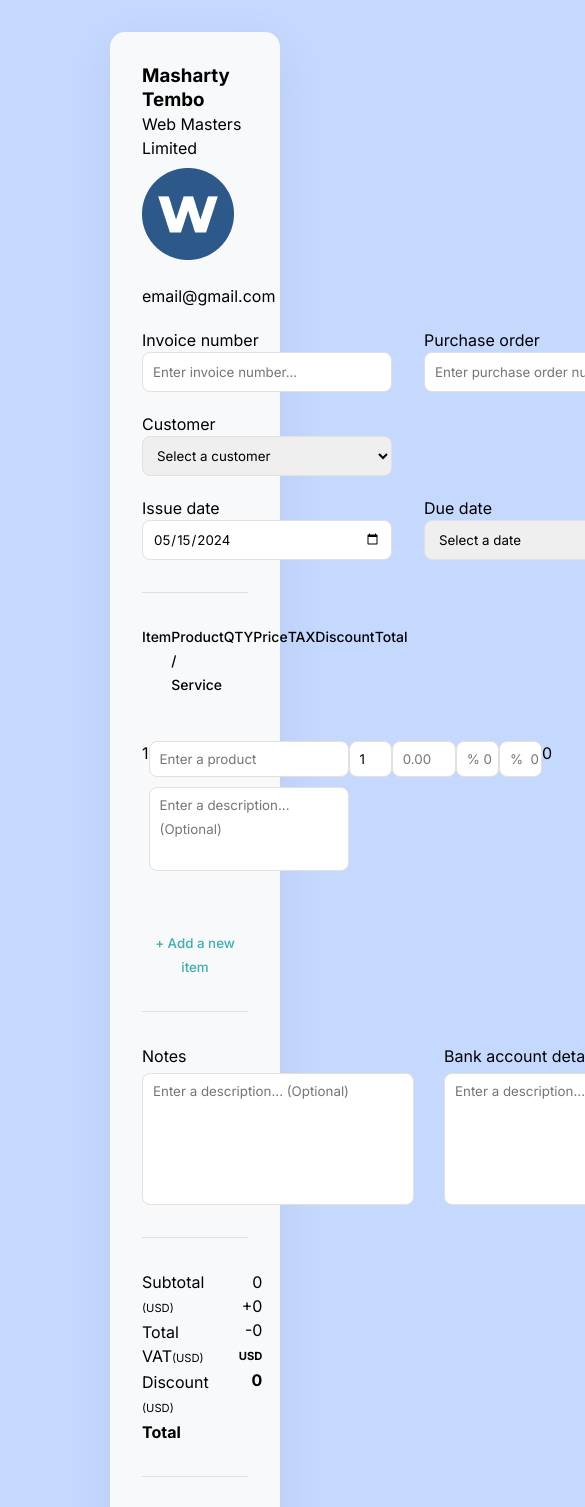
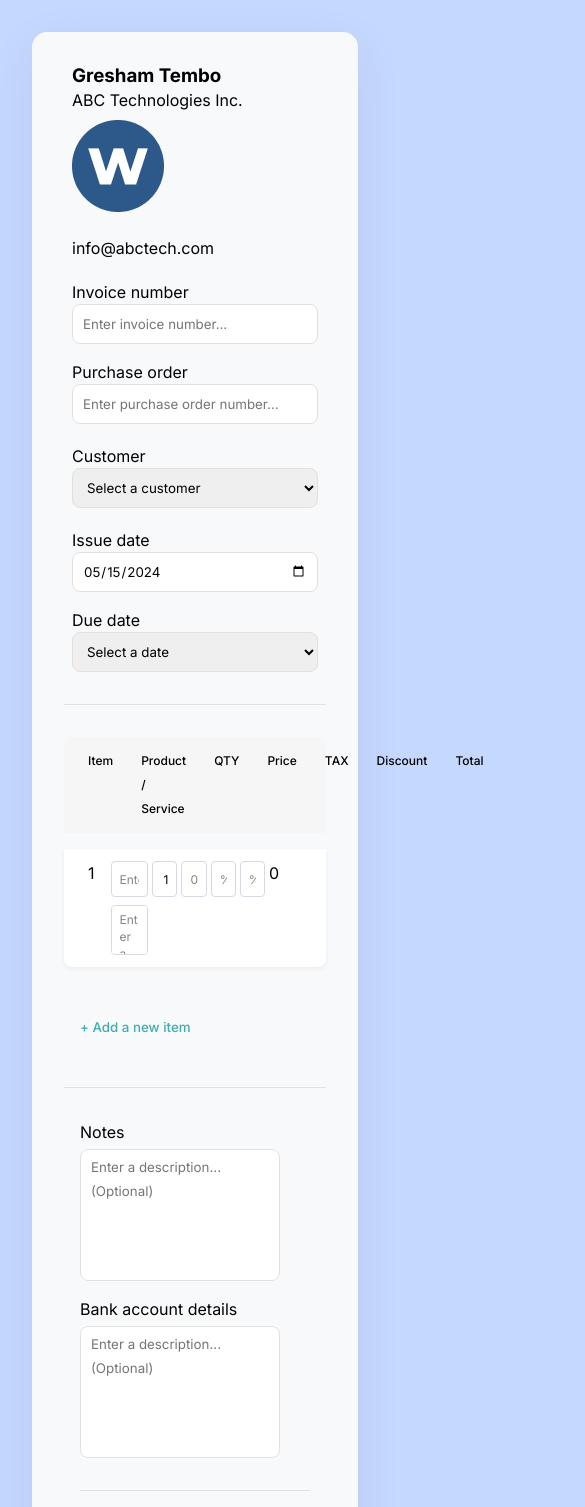
Before and after one commit to Gresham24/Invoice-Creator-App, a React (Vite) app: page / in a window 390 px wide. Shown: the top 1507 px of the page, 585 px wide, since content can reach past the window. Built offline with nearby package versions, Linux system fonts and the light colour scheme; what @react-pdf/renderer would draw is missing.

Commit message:
responsiveness tweaks

```diff
--- a/src/components/Form/FormHeader.jsx
+++ b/src/components/Form/FormHeader.jsx
@@ -1,4 +1,3 @@
-import React from "react";
 import { useField, useFormikContext } from "formik";
 import { companyDetails, customerDetails } from "../formData";
 import {
--- a/src/components/Form/FormLineItem.jsx
+++ b/src/components/Form/FormLineItem.jsx
@@ -1,4 +1,3 @@
-import React from "react";
 import { useField, useFormikContext } from "formik";
 import {
     StyledDescriptionRow,
@@ -83,7 +82,7 @@ const LineItem = ({ item, index, arrayHelpers }) => {
                     <StyledQtyTaxDiscInput
                         {...taxPercentageField}
                         onChange={handleChange}
-                        placeholder="% 0"
+                        placeholder="%0"
                     />
                     {errors.items?.[index]?.taxPercentage &&
                         touched.items?.[index]?.taxPercentage && (
@@ -96,7 +95,7 @@ const LineItem = ({ item, index, arrayHelpers }) => {
                     <StyledQtyTaxDiscInput
                         {...discountPercentageField}
                         onChange={handleChange}
-                        placeholder="%  0"
+                        placeholder="%0"
                     />
                     {errors.items?.[index]?.discountPercentage &&
                         touched.items?.[index]?.discountPercentage && (
--- a/src/components/PDFDocument.jsx
+++ b/src/components/PDFDocument.jsx
@@ -1,5 +1,5 @@
 import { companyDetails, customerDetails } from "./formData";
-import React from "react";
+// import React from "react";
 import {
     Document,
     Page,
--- a/src/components/formData.js
+++ b/src/components/formData.js
@@ -1,9 +1,9 @@
 export const companyDetails = {
-    name: "Masharty Tembo",
-    companyName: "Web Masters Limited",
+    name: "Gresham Tembo",
+    companyName: "ABC Technologies Inc.",
     companyLogo: "/webcoin_web logo.png",
-    companyAddress: "Riyadh 12345, Saudi Arabia",
-    companyEmail: "email@gmail.com",
+    companyAddress: "123 Main Road, Cape Town, 7441",
+    companyEmail: "info@abctech.com",
 };
 
 export const customerDetails = {
--- a/src/styles/Form.styles.js
+++ b/src/styles/Form.styles.js
@@ -12,6 +12,7 @@ export const StyledInput = styled.div`
     display: flex;
     flex-direction: column;
     align-items: start;
+    width: 100%;
     & span {
         color: ${colors.red};
         font-size: 0.8rem;
@@ -19,6 +20,7 @@ export const StyledInput = styled.div`
     & label {
         display: flex;
         flex-direction: column;
+        width: 100%;
     }
 `;
 
@@ -26,6 +28,7 @@ export const StyledDropdown = styled.div`
     display: flex;
     flex-direction: column;
     align-items: start;
+    width: 100%;
     & span {
         color: ${colors.red};
         font-size: 0.8rem;
@@ -42,66 +45,223 @@ export const StyledFormHeader = styled.div`
     display: flex;
     flex-direction: column;
     gap: 1.25rem;
+    padding: 0 1rem;
     & input,
     select {
-        width: 250px;
+        width: 100%;
         height: 40px;
         padding: 10px;
+    }
+
+    @media (max-width: 768px) {
+        padding: 0 0.5rem;
     }
 `;
 
 export const StyledInputsWrapper = styled.div`
     display: flex;
     gap: 2rem;
+    width: 100%;
+
+    @media (max-width: 768px) {
+        flex-direction: column;
+        gap: 1rem;
+    }
 `;
 
 export const StyledDescriptionHeaders = styled.div`
     display: grid;
     grid-template-columns: 0.5fr 2fr 1fr 1fr 1fr 1fr 1fr 0.5fr;
     grid-template-rows: repeat(1, 1fr);
-    grid-column-gap: auto;
-    margin-bottom: 2.75rem;
+    grid-column-gap: 1rem;
+    margin-bottom: 1rem;
     font-weight: 500;
     font-size: 14px;
+    padding: 1rem;
+    background-color: ${colors.mediumGray};
+    border-radius: 8px 8px 0 0;
+
+    & > div {
+        padding: 0 12px;
+    }
+
+    @media (max-width: 1024px) {
+        grid-template-columns: 0.5fr 1.5fr 0.8fr 0.8fr 0.8fr 0.8fr 0.8fr 0.5fr;
+        grid-column-gap: 0.5rem;
+    }
+
+    @media (max-width: 768px) {
+        grid-template-columns: 0.5fr 1.2fr 0.8fr 0.8fr 0.8fr 0.8fr 0.8fr 0.5fr;
+        padding: 0.75rem;
+        grid-column-gap: 0.25rem;
+        font-size: 12px;
+    }
 `;
 
 export const StyledDescriptionRow = styled.div`
     display: grid;
     grid-template-columns: 0.5fr 2fr 1fr 1fr 1fr 1fr 1fr 0.5fr;
     grid-template-rows: repeat(1, 1fr);
-    grid-column-gap: auto;
-    grid-row-gap: 60px;
-    margin-bottom: 3.75rem;
+    grid-column-gap: 1rem;
+    grid-row-gap: 1rem;
+    margin-bottom: 2rem;
+    padding: 1rem;
+    background-color: ${colors.white};
+    border-radius: 0 0 8px 8px;
+    box-shadow: 0 2px 4px rgba(0, 0, 0, 0.05);
+
+    & > div:first-child {
+        padding: 0 12px;
+    }
+
+    @media (max-width: 1024px) {
+        grid-template-columns: 0.5fr 1.5fr 0.8fr 0.8fr 0.8fr 0.8fr 0.8fr 0.5fr;
+        grid-column-gap: 0.5rem;
+    }
+
+    @media (max-width: 768px) {
+        grid-template-columns: 0.5fr 1.2fr 0.8fr 0.8fr 0.8fr 0.8fr 0.8fr 0.5fr;
+        padding: 0.75rem;
+        grid-column-gap: 0.25rem;
+    }
 `;
 
 export const StyledProductServiceInput = styled.input`
-    width: 200px;
+    width: 100%;
+    max-width: 200px;
+    height: 36px;
+    padding: 8px 12px;
+    border: 1px solid ${colors.borderGray};
+    border-radius: 4px;
+    font-size: 14px;
+    transition: border-color 0.2s ease;
+
+    &:focus {
+        outline: none;
+        border-color: ${colors.lightBlue};
+        box-shadow: 0 0 0 2px rgba(0, 123, 255, 0.1);
+    }
+
+    &::placeholder {
+        color: ${colors.gray};
+    }
+
+    @media (max-width: 768px) {
+        font-size: 12px;
+        padding: 6px 8px;
+    }
 `;
 
 export const StyledPriceInput = styled.input`
-    width: 4rem;
+    width: 100%;
+    max-width: 100px;
+    height: 36px;
+    padding: 8px 12px;
+    border: 1px solid ${colors.borderGray};
+    border-radius: 4px;
+    font-size: 14px;
+    text-align: right;
+    transition: border-color 0.2s ease;
+
+    &:focus {
+        outline: none;
+        border-color: ${colors.lightBlue};
+        box-shadow: 0 0 0 2px rgba(0, 123, 255, 0.1);
+    }
+
+    &::placeholder {
+        color: ${colors.gray};
+    }
+
+    @media (max-width: 768px) {
+        font-size: 12px;
+        padding: 6px 8px;
+        max-width: 80px;
+    }
 `;
 
 export const StyledQtyTaxDiscInput = styled.input`
-    width: 2.7rem;
+    width: 100%;
+    max-width: 50px;
+    height: 36px;
+    padding: 8px 12px;
+    border: 1px solid ${colors.borderGray};
+    border-radius: 4px;
+    font-size: 14px;
+    text-align: right;
+    transition: border-color 0.2s ease;
+
+    &:focus {
+        outline: none;
+        border-color: ${colors.lightBlue};
+        box-shadow: 0 0 0 2px rgba(0, 123, 255, 0.1);
+    }
+
+    &::placeholder {
+        color: ${colors.gray};
+    }
+
+    @media (max-width: 768px) {
+        font-size: 12px;
+        padding: 6px 8px;
+        max-width: 60px;
+    }
 `;
 
 export const StyledDescriptionTextarea = styled.textarea`
-    margin-top: 10px;
+    margin-top: 8px;
     resize: none;
-    width: 200px;
+    width: 100%;
+    max-width: 200px;
+    height: 60px;
+    padding: 8px 12px;
+    border: 1px solid ${colors.borderGray};
+    border-radius: 4px;
+    font-size: 14px;
+    line-height: 1.4;
+    transition: border-color 0.2s ease;
+
+    &:focus {
+        outline: none;
+        border-color: ${colors.lightBlue};
+        box-shadow: 0 0 0 2px rgba(0, 123, 255, 0.1);
+    }
+
+    &::placeholder {
+        color: ${colors.gray};
+    }
+
+    @media (max-width: 768px) {
+        font-size: 12px;
+        padding: 6px 8px;
+        height: 50px;
+        max-width: 150px;
+    }
 `;
 
 export const StyledDeleteButton = styled.button`
-    height: 1.5rem;
-    width: 1.5rem;
+    height: 32px;
+    width: 32px;
     background: none;
     border: none;
+    border-radius: 4px;
+    display: flex;
+    align-items: center;
+    justify-content: center;
+    transition: background-color 0.2s ease;
+
     &:hover {
         cursor: pointer;
+        background-color: ${colors.lightGray};
     }
-    & img:active {
-        opacity: 0.7;
+
+    &:active {
+        background-color: ${colors.mediumGray};
+    }
+
+    & img {
+        width: 16px;
+        height: 16px;
     }
 `;
 
@@ -110,6 +270,7 @@ export const StyledAddButton = styled.button`
     border: none;
     color: ${colors.lightBlue};
     font-weight: 500;
+    padding: 1rem;
     &:hover {
         cursor: pointer;
     }
@@ -119,6 +280,7 @@ export const StyledAddButton = styled.button`
 `;
 
 export const StyledFormFooter = styled.div`
+    padding: 0 1rem;
     & div:first-child {
         margin-right: 30px;
     }
@@ -129,9 +291,15 @@ export const StyledFormFooter = styled.div`
 
 export const StyledCostSummaries = styled.div`
     display: flex;
+    /* justify-content: flex-end; */
     & div {
         display: flex;
         flex-direction: column;
+    }
+
+    @media (max-width: 768px) {
+        /* flex-direction: column; */
+        align-items: flex-end;
     }
 `;
 
@@ -141,9 +309,16 @@ export const StyledCostSummaryAmounts = styled.div`
 
 export const StyledExtraDetails = styled.div`
     display: flex;
+    gap: 2rem;
     & textarea {
         margin-top: 5px;
         resize: none;
+        width: 100%;
+    }
+
+    @media (max-width: 768px) {
+        flex-direction: column;
+        gap: 1rem;
     }
 `;
 
@@ -151,6 +326,13 @@ export const StyledFormActionButtons = styled.div`
     display: flex;
     justify-content: end;
     gap: 32px;
+    padding: 1rem;
+
+    @media (max-width: 768px) {
+        flex-direction: column;
+        align-items: stretch;
+        gap: 1rem;
+    }
 `;
 
 export const StyledCancelButton = styled.button`
@@ -160,6 +342,10 @@ export const StyledCancelButton = styled.button`
     padding: 8px 32px;
     &:active {
         background: ${colors.mediumGray};
+    }
+
+    @media (max-width: 768px) {
+        width: 100%;
     }
 `;
 
@@ -172,4 +358,8 @@ export const StyledSubmitButton = styled.button`
     &:active {
         opacity: 0.8;
     }
+
+    @media (max-width: 768px) {
+        width: 100%;
+    }
 `;
--- a/src/styles/FormPreview.styles.js
+++ b/src/styles/FormPreview.styles.js
@@ -8,6 +8,11 @@ export const StyledContainer = styled.div`
     box-shadow: 0px 15px 48px 0px ${colors.shadowGray};
     background-color: ${colors.lightGray};
     max-width: 980px;
+
+    @media (max-width: 768px) {
+        margin: 20px auto;
+        padding: 10px 16px;
+    }
 `;
 
 export const StyledHeader = styled.div`
@@ -23,12 +28,27 @@ export const StyledHeader = styled.div`
     & p {
         color: ${colors.gray};
     }
+
+    @media (max-width: 768px) {
+        padding: 16px 20px;
+        flex-direction: column;
+        gap: 1rem;
+        text-align: center;
+
+        & h1 {
+            font-size: 24px;
+        }
+    }
 `;
 
 export const StyledTitle = styled.div`
     display: flex;
     flex-direction: column;
     text-align: end;
+
+    @media (max-width: 768px) {
+        text-align: center;
+    }
 `;
 
 export const StyledInvoiceDetails = styled.div`
@@ -36,6 +56,12 @@ export const StyledInvoiceDetails = styled.div`
     background-color: ${colors.white};
     display: flex;
     justify-content: space-between;
+
+    @media (max-width: 768px) {
+        padding: 16px 20px;
+        flex-direction: column;
+        gap: 2rem;
+    }
 `;
 
 export const StyledInvoiceDates = styled.div`
@@ -43,6 +69,10 @@ export const StyledInvoiceDates = styled.div`
     flex-direction: column;
     text-align: end;
     justify-content: space-between;
+
+    @media (max-width: 768px) {
+        text-align: start;
+    }
 `;
 
 export const StyledDescriptionHeaders = styled.div`
@@ -53,6 +83,10 @@ export const StyledDescriptionHeaders = styled.div`
     align-items: flex-start;
     font-size: 14px;
     font-weight: 500;
+
+    @media (max-width: 768px) {
+        padding: 10px 20px;
+    }
 `;
 
 export const StyledFlexRight = styled.div`
@@ -67,6 +101,10 @@ export const StyledFlexRight = styled.div`
     & p {
         width: 33.33%;
         margin: 0;
+    }
+
+    @media (max-width: 768px) {
+        width: 100%;
     }
 `;
 
@@ -87,6 +125,10 @@ export const StyledLineItemContainer = styled.div`
     display: flex;
     justify-content: space-between;
     border-bottom: 0.5px solid ${colors.borderGray};
+
+    @media (max-width: 768px) {
+        margin: 0px 20px;
+    }
 `;
 
 export const StyledTotalSummaries = styled.div`
@@ -101,6 +143,11 @@ export const StyledTotalSummaryWrapper = styled.div`
     justify-content: space-between;
     margin: 10px 40px 10px 0px;
     width: 33.33%;
+
+    @media (max-width: 768px) {
+        margin: 10px 20px 10px 0px;
+        width: 50%;
+    }
 `;
 
 export const StyledTotalAmountDueWrapper = styled.div`
@@ -111,6 +158,11 @@ export const StyledTotalAmountDueWrapper = styled.div`
     padding: 10px 0px 10px 0px;
     border-bottom: ${colors.borderGray} 3px solid;
     border-top: ${colors.borderGray} 3px solid;
+
+    @media (max-width: 768px) {
+        margin: 10px 20px 10px 0px;
+        width: 50%;
+    }
 `;
 
 export const StyledExtraInfo = styled.div`
@@ -123,19 +175,36 @@ export const StyledExtraInfo = styled.div`
         color: ${colors.gray};
         width: 300px;
     }
+
+    @media (max-width: 768px) {
+        padding: 40px 0px 20px 20px;
+        & p {
+            width: 100%;
+        }
+    }
 `;
 
 export const StyledFooter = styled.div`
     padding: 40px 0px 40px 40px;
     background-color: ${colors.mediumGray};
     font-weight: 500;
+
+    @media (max-width: 768px) {
+        padding: 20px;
+    }
 `;
 
 export const StyledButtonWrapper = styled.div`
     display: flex;
     gap: 50px;
     justify-content: center;
-    align-items: center;
+    /* align-items: center; */
+
+    @media (max-width: 768px) {
+        text-align: center;
+        flex-direction: column;
+        gap: 1rem;
+    }
 `;
 
 export const StyledBackButton = styled.button`
@@ -149,4 +218,8 @@ export const StyledBackButton = styled.button`
     &:active {
         background: ${colors.mediumGray};
     }
+
+    @media (max-width: 768px) {
+        width: 100%;
+    }
 `;
--- a/src/styles/index.css
+++ b/src/styles/index.css
@@ -11,11 +11,12 @@
 body {
     padding: 2rem;
     background-color: #c5d8fe;
-    width: 60%;
+    /* width: 60%; */
     margin: 0 auto;
 }
 
 form {
+    /* width: 60%; */
     padding: 2rem;
     background-color: #f8f9fa;
     border-radius: 15px;
```
